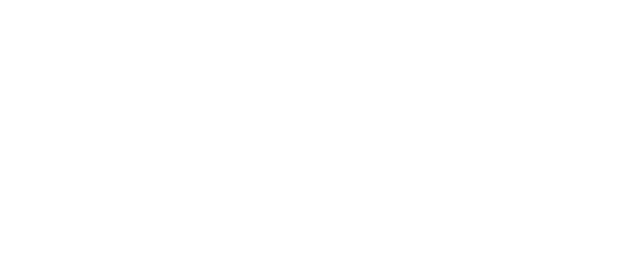
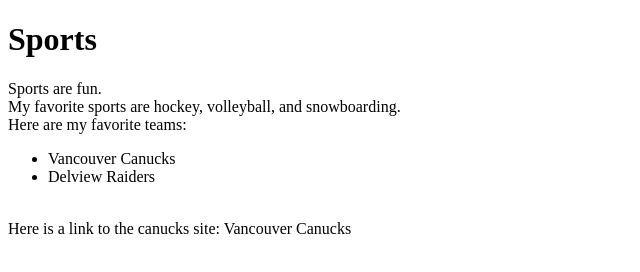
Before and after one commit to sdhillon20/Sports, a plain HTML site: page index.html in a window 1280 px wide. Shown: the whole page, without its empty margins (0-640 px from the left). Drawn offline with Linux system fonts and the light colour scheme.

Commit message:
added a list
List of favorite teams.

```diff
--- a/index.html
+++ b/index.html
@@ -3,9 +3,18 @@
 <head>
     <meta charset="UTF-8">
     <meta name="viewport" content="width=device-width, initial-scale=1.0">
-    <title>Document</title>
+    <title>Sports</title>
 </head>
 <body>
-
+ <h1>Sports</h1>
+ Sports are fun.<br>
+ My favorite sports are hockey, volleyball, and snowboarding.<br>
+ Here are my favorite teams:<br>
+ <ul>
+    <li>Vancouver Canucks</li>
+    <li>Delview Raiders</li>
+    </ul>
+    <br>
+    Here is a link to the canucks site:  <a>Vancouver Canucks</a>
 </body>
 </html>
```
